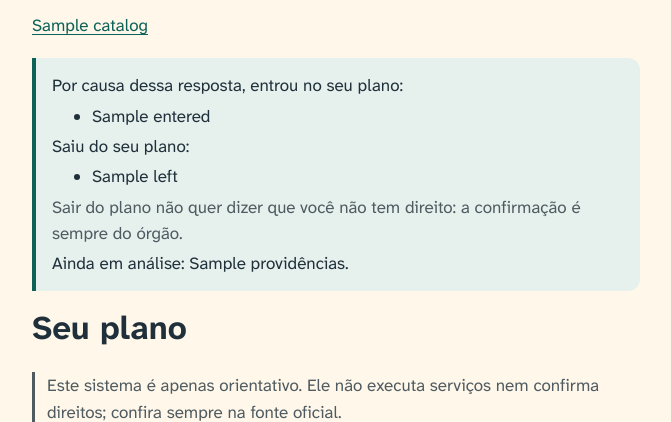
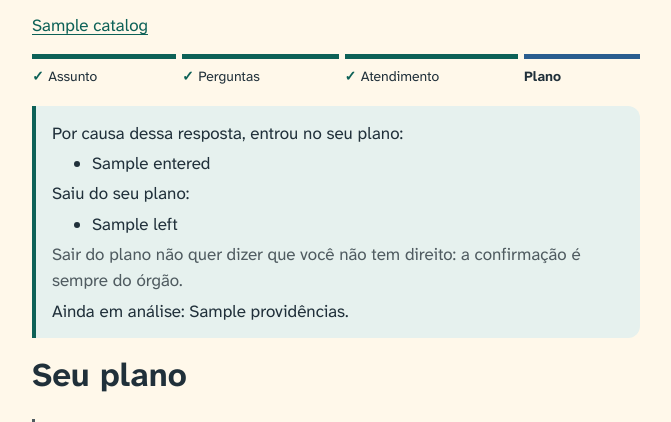
Before and after one commit to mateus-matos23/o-que-fazer, a Django app: template guidance/templates/guidance/plan.html in a window 1280 px wide. Shown: the part 75-497 px from the top of the page, without its empty margins (304-975 px from the left). Run offline with Django 5.2, Linux system fonts and the light colour scheme; the template is opened without the code that fills it: most values are stand-ins (such as "Sample title", 1, 10 or a date in 2020); parts of the project's set-up code (start-up, migrations or seed data) failed here and were passed over.

Commit message:
feat(ui): show conversation stages on question, preference and plan
A four-stage indicator (Assunto, Perguntas, Atendimento, Plano) replaces
any notion of a percentage bar, since the number of questions is adaptive.
State is carried by aria-current, bold text, a check mark and hidden
'(concluida)' text, not by colour alone; on the plan, Atendimento counts as
done only when a channel preference was chosen.

```diff
--- a/guidance/static/guidance/site.css
+++ b/guidance/static/guidance/site.css
@@ -210,6 +210,23 @@ button.secondary:hover, .button.secondary:hover { background: var(--soft); }
 }
 .situations .muted { display: block; padding: 0 0.25rem 0.75rem; margin-top: -0.5rem; }
 
+/* Etapas da conversa: o estado vem do texto (negrito, ✓) e do aria-current, não só da cor. */
+.journey-steps {
+  list-style: none;
+  display: flex;
+  gap: 0.375rem;
+  margin: 0.75rem 0 1.25rem;
+  padding: 0;
+  max-width: none;
+  color: var(--muted);
+  font-size: 0.875rem;
+  line-height: 1.3;
+}
+.journey-steps li { flex: 1 1 auto; max-width: none; padding-top: 0.5rem; border-top: 5px solid var(--line); }
+.journey-steps .done { border-top-color: var(--action); color: var(--ink); }
+.journey-steps .done::before { content: "✓ " / ""; color: var(--action); font-weight: 700; }
+.journey-steps .current { border-top-color: var(--tile); color: var(--ink); font-weight: 700; }
+
 /* Pergunta */
 .progress { color: var(--muted); margin-bottom: 0.5rem; }
 fieldset { border: 0; margin: 1rem 0; padding: 0; min-width: 0; }
--- /dev/null
+++ b/guidance/templates/guidance/_journey_steps.html
@@ -0,0 +1,7 @@
+{# Etapas da conversa; o total de perguntas é adaptativo, por isso não há "3 de 7". #}
+<ol class="journey-steps" aria-label="Etapas da orientação">
+  <li class="done">Assunto<span class="visually-hidden"> (concluída)</span></li>
+  {% if current == "questions" %}<li class="current" aria-current="step">Perguntas</li>{% else %}<li class="done">Perguntas<span class="visually-hidden"> (concluída)</span></li>{% endif %}
+  {% if current == "preference" %}<li class="current" aria-current="step">Atendimento</li>{% elif current == "plan" and preference %}<li class="done">Atendimento<span class="visually-hidden"> (concluída)</span></li>{% else %}<li>Atendimento</li>{% endif %}
+  {% if current == "plan" %}<li class="current" aria-current="step">Plano</li>{% else %}<li>Plano</li>{% endif %}
+</ol>
--- a/guidance/templates/guidance/channel_preference.html
+++ b/guidance/templates/guidance/channel_preference.html
@@ -2,6 +2,7 @@
 {% block title %}{% if form.errors %}Erro: {% endif %}Como você prefere ser atendido? - {{ catalog.situation_title }} - O que Fazer?{% endblock %}
 {% block content %}
 <p class="context-link"><a href="{% url 'guidance:question' catalog.situation_slug %}">{{ catalog.situation_title }}</a></p>
+{% include "guidance/_journey_steps.html" with current="preference" %}
 <form method="post" class="answer-form">
   {% csrf_token %}
   {% if form.errors %}
--- a/guidance/templates/guidance/plan.html
+++ b/guidance/templates/guidance/plan.html
@@ -2,6 +2,7 @@
 {% block title %}Seu plano - {{ catalog.situation_title }} - O que Fazer?{% endblock %}
 {% block content %}
 <p class="context-link"><a href="{% url 'guidance:question' catalog.situation_slug %}">{{ catalog.situation_title }}</a></p>
+{% include "guidance/_journey_steps.html" with current="plan" %}
 {% include "guidance/_answer_effect.html" %}
 <h1>Seu plano</h1>
 <p class="disclaimer">Este sistema é apenas orientativo. Ele não executa serviços nem confirma direitos; confira sempre na fonte oficial.</p>
--- a/guidance/templates/guidance/question.html
+++ b/guidance/templates/guidance/question.html
@@ -2,6 +2,7 @@
 {% block title %}{% if form.errors %}Erro: {% endif %}{{ catalog.situation_title }} - O que Fazer?{% endblock %}
 {% block content %}
 <p class="context-link"><a href="{% url 'guidance:question' catalog.situation_slug %}">{{ catalog.situation_title }}</a></p>
+{% include "guidance/_journey_steps.html" with current="questions" %}
 {% include "guidance/_answer_effect.html" %}
 <p class="progress">Você já respondeu {{ answer_count }} pergunta{{ answer_count|pluralize }}.
   {% if answer_count %}<a href="{% url 'guidance:review' catalog.situation_slug %}">Rever respostas</a>{% endif %}</p>
```
Also changed, not shown: guidance/tests/test_views_presentation.py (+34 -0 lines), docs/implementacao/README.md.
